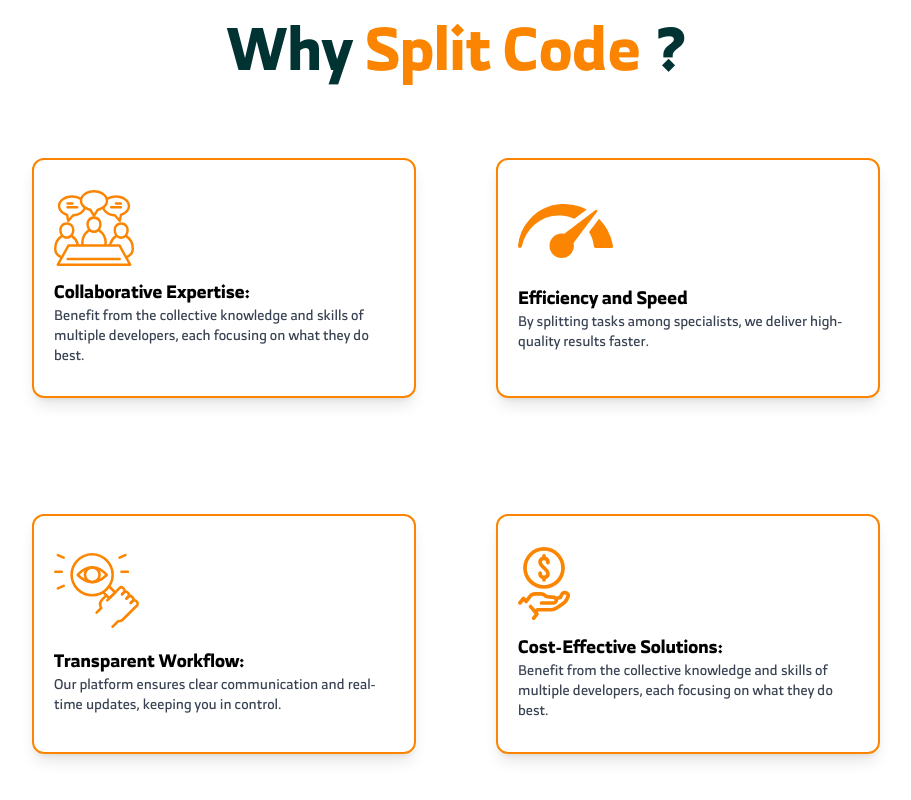
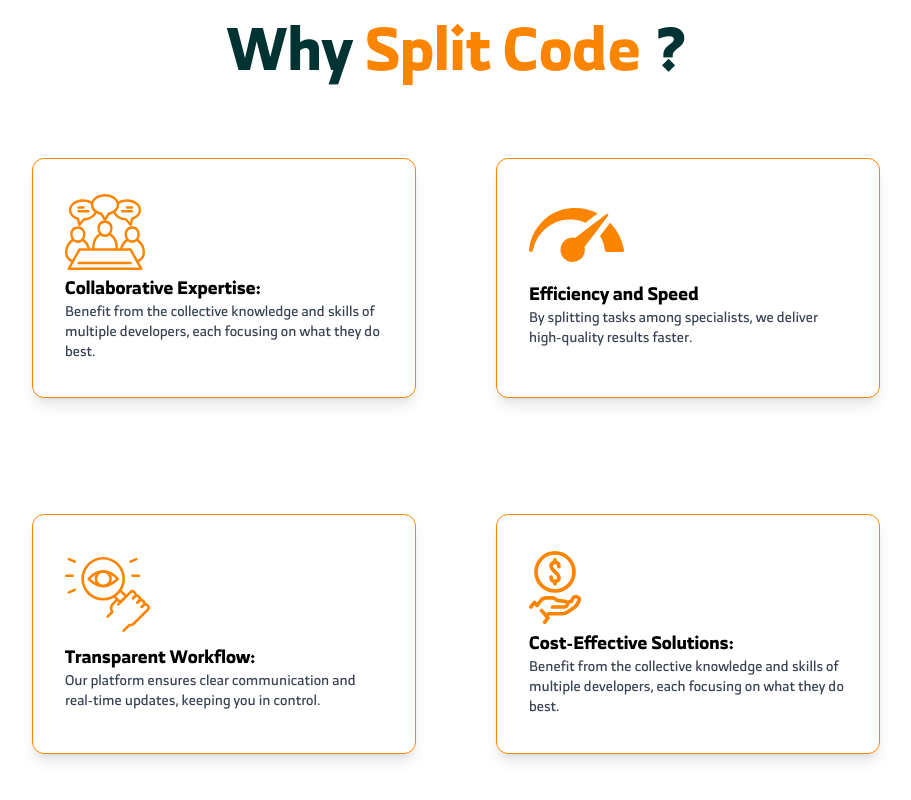
Before and after one commit to M7zain/split-code, a Next.js app: page / in a window 1280 px wide. Shown: the part 3265-4065 px from the top of the page, without its empty margins (184-1095 px from the left). Built offline with nearby package versions, Linux system fonts and the light colour scheme.

Commit message:
spot light card added why section

```diff
--- a/src/app/ui/Card.tsx
+++ b/src/app/ui/Card.tsx
@@ -1,9 +1,11 @@
+'use client'
 import React from 'react'
 import Image from 'next/image'
-
+import SpotlightCard from './spotlight';
 const Card = ({ imgURL, title, description }: { imgURL: string; title: string; description: string }) => {
   return (
-    <div className="border-2 border-splitOrange rounded-xl my-10 p-5 max-w-96 h-60 shadow-lg">
+    // <div className="border-2 border-splitOrange rounded-xl my-10 p-5 max-w-96 h-60 shadow-lg">
+    <SpotlightCard className="rounded-xl my-10  p-5 max-w-96 h-60 shadow-lg" spotlightColor="rgba(251, 133, 0, 1)">
       <div className="h-full flex flex-col justify-evenly ">
         <div>
           <Image
@@ -16,7 +18,8 @@
           <p className="text-sm text-gray-700 font-rb font-light">{description}</p>
         </div>
       </div>
-    </div>
+      </SpotlightCard>
+    // </div>
   )
 }
 
--- /dev/null
+++ b/src/app/ui/spotlight.tsx
@@ -0,0 +1,85 @@
+import { useRef, useState, ReactNode, MouseEvent, TouchEvent } from "react";
+
+interface SpotlightCardProps {
+  children: ReactNode;
+  className?: string;
+  spotlightColor?: string;
+}
+
+const SpotlightCard: React.FC<SpotlightCardProps> = ({
+  children,
+  className = "",
+  spotlightColor = "rgba(255, 255, 255, 0.25)",
+}) => {
+  const divRef = useRef<HTMLDivElement | null>(null);
+  const [isFocused, setIsFocused] = useState(false);
+  const [position, setPosition] = useState({ x: 0, y: 0 });
+  const [opacity, setOpacity] = useState(0);
+
+  const handleMouseMove = (e: MouseEvent<HTMLDivElement>) => {
+    if (!divRef.current || isFocused) return;
+
+    const rect = divRef.current.getBoundingClientRect();
+    setPosition({ x: e.clientX - rect.left, y: e.clientY - rect.top });
+  };
+
+  const handleTouchMove = (e: TouchEvent<HTMLDivElement>) => {
+    if (!divRef.current || isFocused) return;
+
+    const touch = e.touches[0];
+    const rect = divRef.current.getBoundingClientRect();
+    setPosition({ x: touch.clientX - rect.left, y: touch.clientY - rect.top });
+  };
+
+  const handleFocus = () => {
+    setIsFocused(true);
+    setOpacity(0.6);
+  };
+
+  const handleBlur = () => {
+    setIsFocused(false);
+    setOpacity(0);
+  };
+
+  const handleMouseEnter = () => {
+    setOpacity(0.2);
+  };
+
+  const handleMouseLeave = () => {
+    setOpacity(0);
+  };
+
+  const handleTouchStart = () => {
+    setOpacity(0.2);
+  };
+
+  const handleTouchEnd = () => {
+    setOpacity(0);
+  };
+
+  return (
+    <div
+      ref={divRef}
+      onMouseMove={handleMouseMove}
+      onTouchMove={handleTouchMove}
+      onFocus={handleFocus}
+      onBlur={handleBlur}
+      onMouseEnter={handleMouseEnter}
+      onMouseLeave={handleMouseLeave}
+      onTouchStart={handleTouchStart}
+      onTouchEnd={handleTouchEnd}
+      className={`relative rounded-3xl border border-splitOrange overflow-hidden p-8 ${className}`}
+    >
+      <div
+        className="pointer-events-none absolute inset-0 opacity-0 transition-opacity duration-500 ease-in-out"
+        style={{
+          opacity,
+          background: `radial-gradient(circle at ${position.x}px ${position.y}px, ${spotlightColor}, transparent 80%)`,
+        }}
+      />
+      {children}
+    </div>
+  );
+};
+
+export default SpotlightCard;
```
